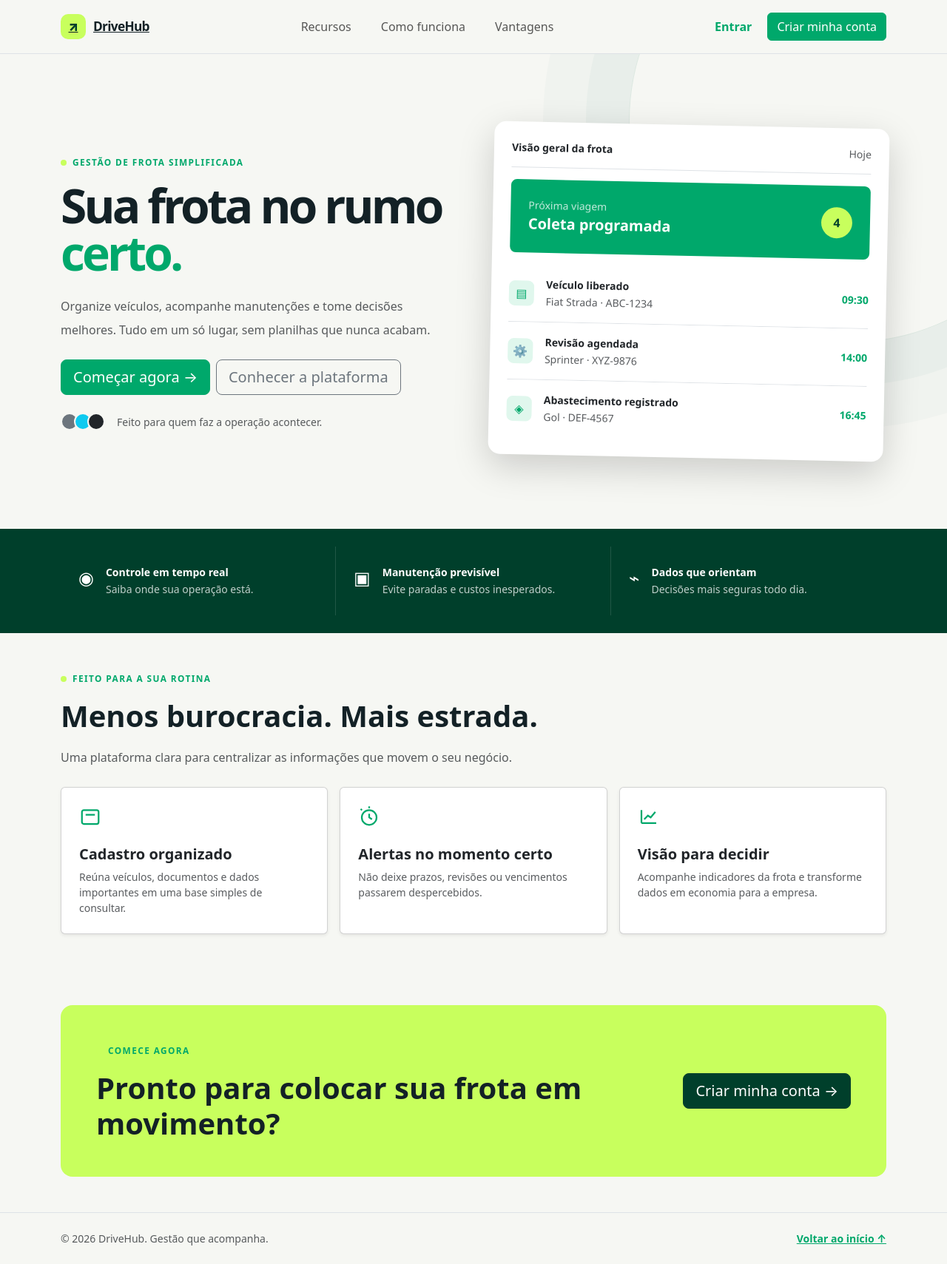
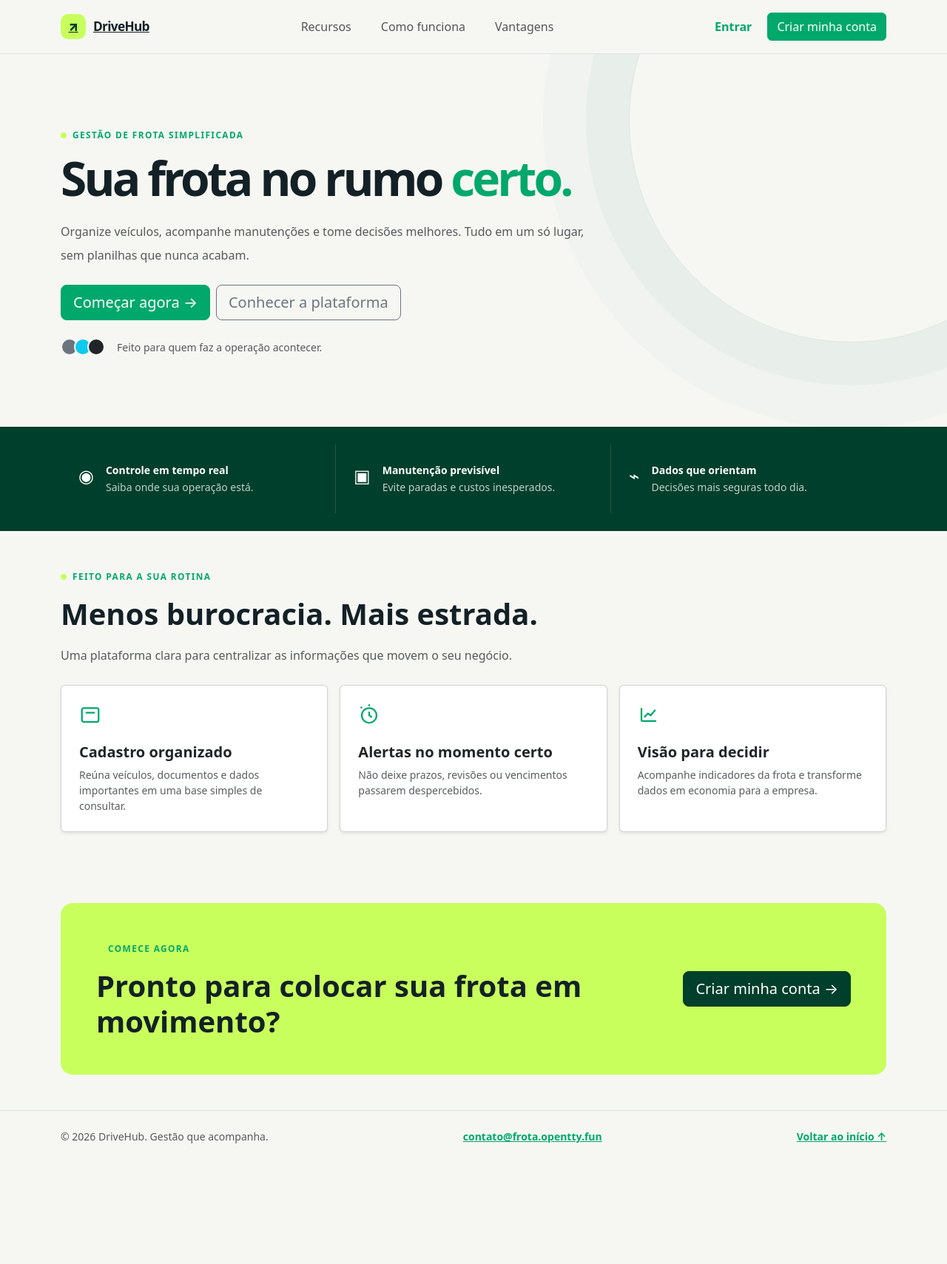
Before and after one commit to mrlima4095/controle-de-frota, a PHP site: page / in a window 1280 px wide. Shown: the whole page at 74% size. After the commit the page ends 1546 px from the top, so only its background shows below. Run offline with PHP 8.4, Linux system fonts and the light colour scheme.

Commit message:
Remove card do hero e adiciona e-mail de contato no rodapé

```diff
--- a/index.html
+++ b/index.html
@@ -36,8 +36,8 @@
             <section class="position-relative overflow-hidden py-5">
                 <div class="hero-glow"></div>
                 <div class="container py-lg-5">
-                    <div class="row align-items-center g-5">
-                        <div class="col-lg-6">
+                    <div class="row">
+                        <div class="col-12 col-lg-8">
                             <p class="eyebrow">Gestão de frota simplificada</p>
                             <h1 class="hero-title fw-bolder mt-3 mb-4">Sua frota no rumo <span>certo.</span></h1>
                             <p class="text-muted lh-lg mb-0">
@@ -55,50 +55,6 @@
                                     <i class="mini-avatar bg-dark"></i>
                                 </span>
                                 <span>Feito para quem faz a operação acontecer.</span>
-                            </div>
-                        </div>
-
-                        <div class="col-lg-6">
-                            <div class="dash-preview card border-0 shadow-lg rounded-4 p-3 p-sm-4 bg-white">
-                                <div class="d-flex align-items-center justify-content-between border-bottom pb-3">
-                                    <strong class="small">Visão geral da frota</strong>
-                                    <span class="text-muted small">Hoje</span>
-                                </div>
-
-                                <div class="d-flex align-items-center justify-content-between gap-3 rounded-3 bg-brand text-white p-3 p-sm-4 my-3">
-                                    <div>
-                                        <small class="d-block opacity-75">Próxima viagem</small>
-                                        <strong class="fs-5">Coleta programada</strong>
-                                    </div>
-                                    <span class="dash-count" aria-hidden="true">4</span>
-                                </div>
-
-                                <div class="list-group list-group-flush">
-                                    <div class="list-group-item d-flex align-items-center gap-3 px-0 py-3">
-                                        <span class="task-icon" aria-hidden="true">▤</span>
-                                        <div class="min-w-0 flex-grow-1">
-                                            <strong class="d-block small text-truncate">Veículo liberado</strong>
-                                            <small class="text-muted">Fiat Strada · ABC-1234</small>
-                                        </div>
-                                        <span class="text-brand small fw-bold">09:30</span>
-                                    </div>
-                                    <div class="list-group-item d-flex align-items-center gap-3 px-0 py-3">
-                                        <span class="task-icon" aria-hidden="true">⚙</span>
-                                        <div class="min-w-0 flex-grow-1">
-                                            <strong class="d-block small text-truncate">Revisão agendada</strong>
-                                            <small class="text-muted">Sprinter · XYZ-9876</small>
-                                        </div>
-                                        <span class="text-brand small fw-bold">14:00</span>
-                                    </div>
-                                    <div class="list-group-item d-flex align-items-center gap-3 px-0 py-3">
-                                        <span class="task-icon" aria-hidden="true">◈</span>
-                                        <div class="min-w-0 flex-grow-1">
-                                            <strong class="d-block small text-truncate">Abastecimento registrado</strong>
-                                            <small class="text-muted">Gol · DEF-4567</small>
-                                        </div>
-                                        <span class="text-brand small fw-bold">16:45</span>
-                                    </div>
-                                </div>
                             </div>
                         </div>
                     </div>
@@ -204,6 +160,7 @@
         <footer class="border-top py-4">
             <div class="container d-flex flex-column flex-sm-row justify-content-between gap-2 text-muted small">
                 <span>© 2026 DriveHub. Gestão que acompanha.</span>
+                <a class="text-brand fw-bold" href="mailto:contato@frota.opentty.fun">contato@frota.opentty.fun</a>
                 <a class="text-brand fw-bold" href="#inicio">Voltar ao início ↑</a>
             </div>
         </footer>
--- a/static/css/app.css
+++ b/static/css/app.css
@@ -236,7 +236,6 @@ body {
 .band-item { border-bottom: 1px solid rgba(255, 255, 255, 0.13); }
 .band-item:last-child { border-bottom: 0; }
 .cta-box { background: var(--dh-lime); border-radius: 16px; }
-.dash-preview { transform: rotate(1.2deg); }
 
 .mini-avatar {
     display: inline-block;
@@ -248,29 +247,6 @@ body {
 }
 .mini-avatar:first-child { margin-left: 0; }
 
-.dash-count {
-    display: grid;
-    width: 42px;
-    height: 42px;
-    flex: none;
-    place-items: center;
-    border-radius: 50%;
-    color: var(--dh-green-deep);
-    background: var(--dh-lime);
-    font-weight: 850;
-}
-
-.task-icon {
-    display: grid;
-    width: 34px;
-    height: 34px;
-    flex: none;
-    place-items: center;
-    border-radius: 8px;
-    color: var(--dh-green);
-    background: #e0f7ed;
-}
-
 @media (min-width: 768px) {
     .band-item {
         border-bottom: 0;
@@ -278,7 +254,3 @@ body {
     }
     .band-item:last-child { border-right: 0; }
 }
-
-@media (max-width: 991.98px) {
-    .dash-preview { transform: none; }
-}
```
